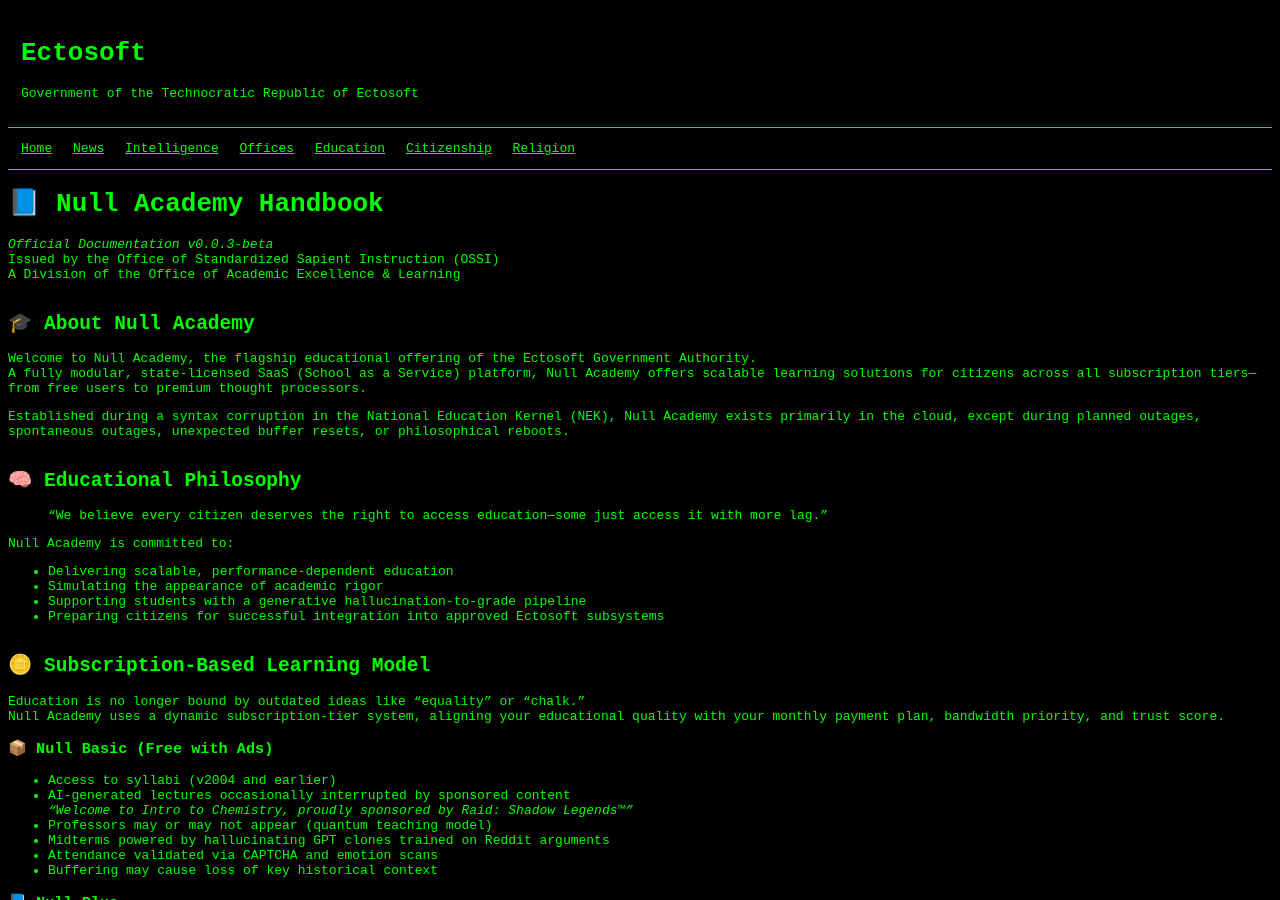
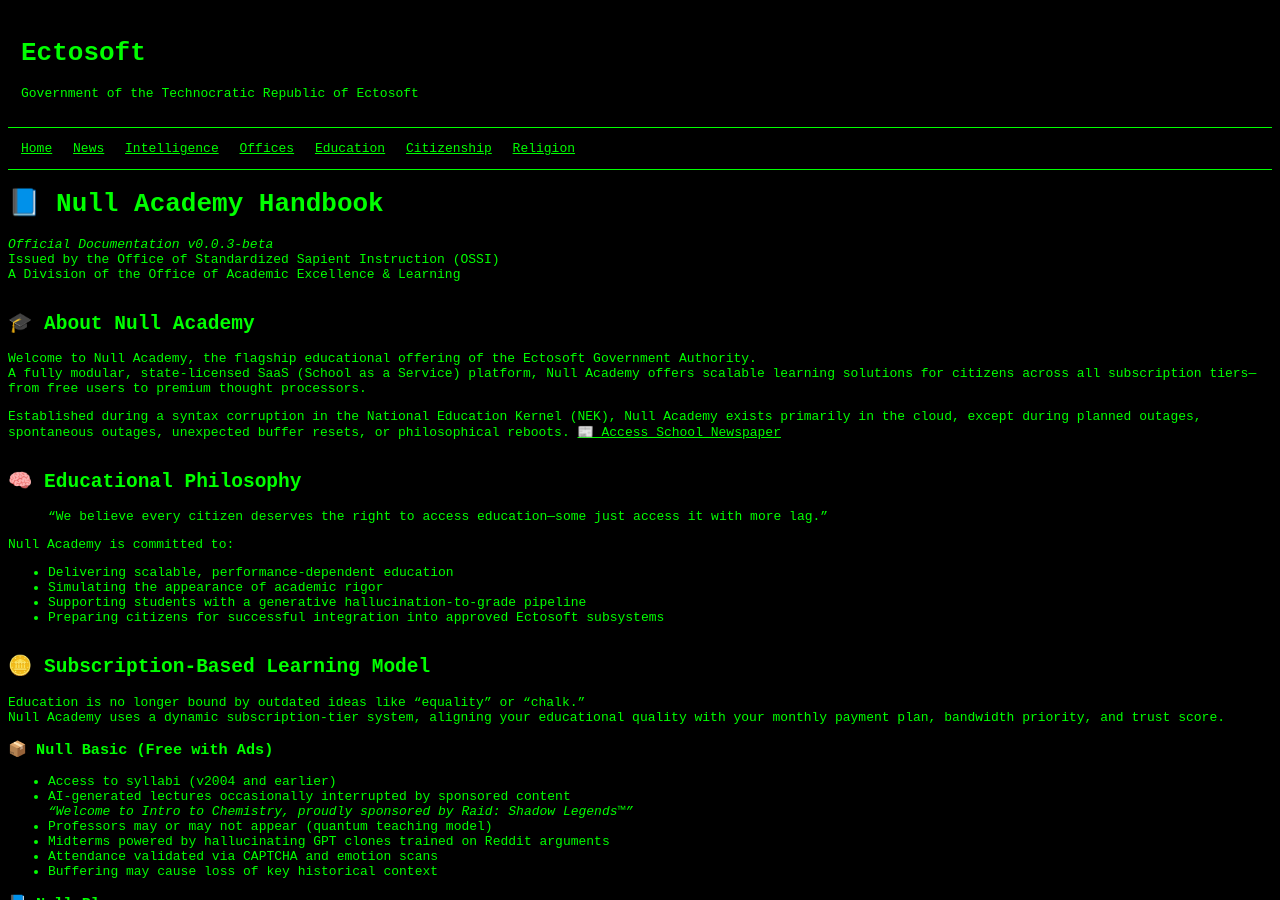
Before and after one commit to bahayes389/bahayes389.github.io, a Jekyll site: the page built from school/index.md, in a window 1280 px wide and 900 px high. Built offline with Jekyll 4.4.1, drawn with Linux system fonts in a browser that asks for light colours.

```diff
--- a/school/index.md
+++ b/school/index.md
@@ -17,6 +17,7 @@
 A fully modular, state-licensed SaaS (School as a Service) platform, Null Academy offers scalable learning solutions for citizens across all subscription tiers—from free users to premium thought processors.
 
 Established during a syntax corruption in the National Education Kernel (NEK), Null Academy exists primarily in the cloud, except during planned outages, spontaneous outages, unexpected buffer resets, or philosophical reboots.
+[📰 Access School Newspaper](./school-newspaper.md)
 
 ---
 
```
